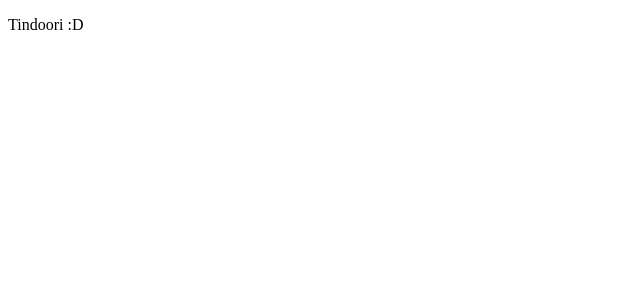
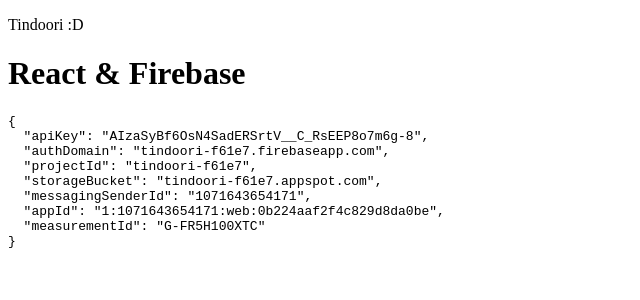
Before and after one commit to Tindoori/tindoori, a React (Create React App) app: page / in a window 1280 px wide. Shown: the top 300 px of the page, without its empty margins (0-640 px from the left). Built offline with nearby package versions, Linux system fonts and the light colour scheme.

Commit message:
firebase set-up with react

```diff
--- a/package.json
+++ b/package.json
@@ -6,6 +6,7 @@
     "@testing-library/jest-dom": "^5.11.9",
     "@testing-library/react": "^11.2.5",
     "@testing-library/user-event": "^12.7.1",
+    "firebase": "^8.2.8",
     "react": "^17.0.1",
     "react-dom": "^17.0.1",
     "react-scripts": "4.0.2",
--- a/src/App/App.jsx
+++ b/src/App/App.jsx
@@ -1,9 +1,15 @@
 import React from "react";
+import firebase from "firebase/app";
 
 function App() {
+  const firebaseApp = firebase.apps[0];
   return (
     <div className="App">
       <p>Tindoori :D</p>
+      <h1>React & Firebase</h1>
+      <code>
+        <pre>{JSON.stringify(firebaseApp.options, null, 2)}</pre>
+      </code>
     </div>
   );
 }
--- a/src/index.jsx
+++ b/src/index.jsx
@@ -1,7 +1,21 @@
 /* eslint-env browser */
 import React from "react";
 import ReactDOM from "react-dom";
+import firebase from "firebase/app";
 import App from "./App/App";
+
+const firebaseConfig = {
+  apiKey: "AIzaSyBf6OsN4SadERSrtV__C_RsEEP8o7m6g-8",
+  authDomain: "tindoori-f61e7.firebaseapp.com",
+  projectId: "tindoori-f61e7",
+  storageBucket: "tindoori-f61e7.appspot.com",
+  messagingSenderId: "1071643654171",
+  appId: "1:1071643654171:web:0b224aaf2f4c829d8da0be",
+  measurementId: "G-FR5H100XTC",
+};
+
+// Initialize Firebase
+firebase.initializeApp(firebaseConfig);
 
 ReactDOM.render(
   <React.StrictMode>
```
Also changed, not shown: 1 other file (tests, documents, lock files or other folders).
